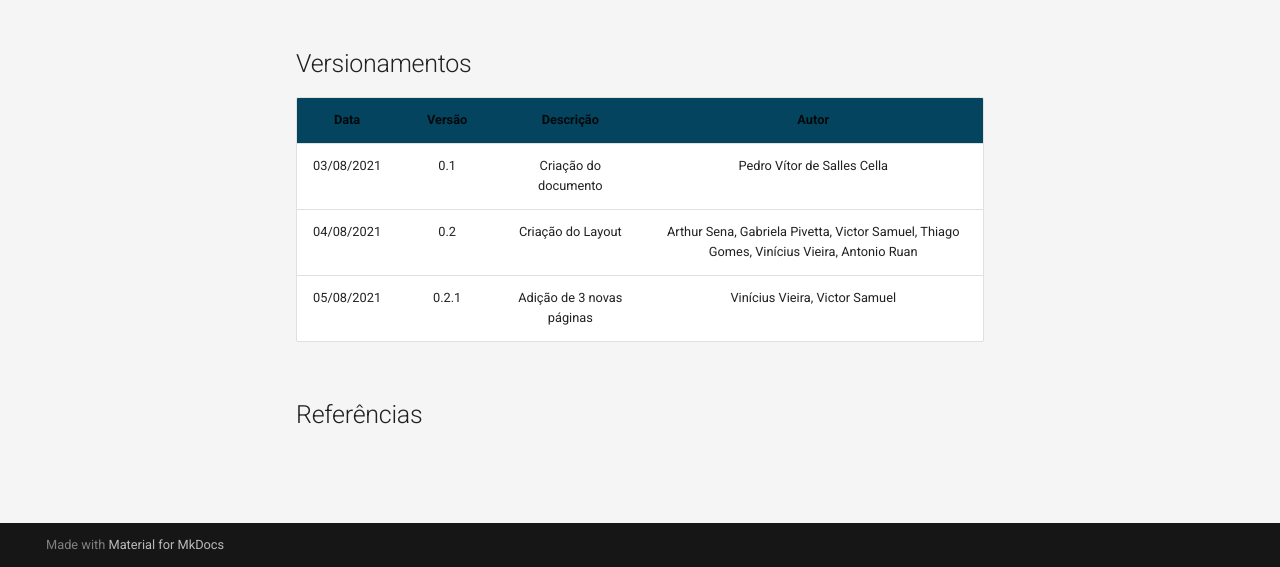
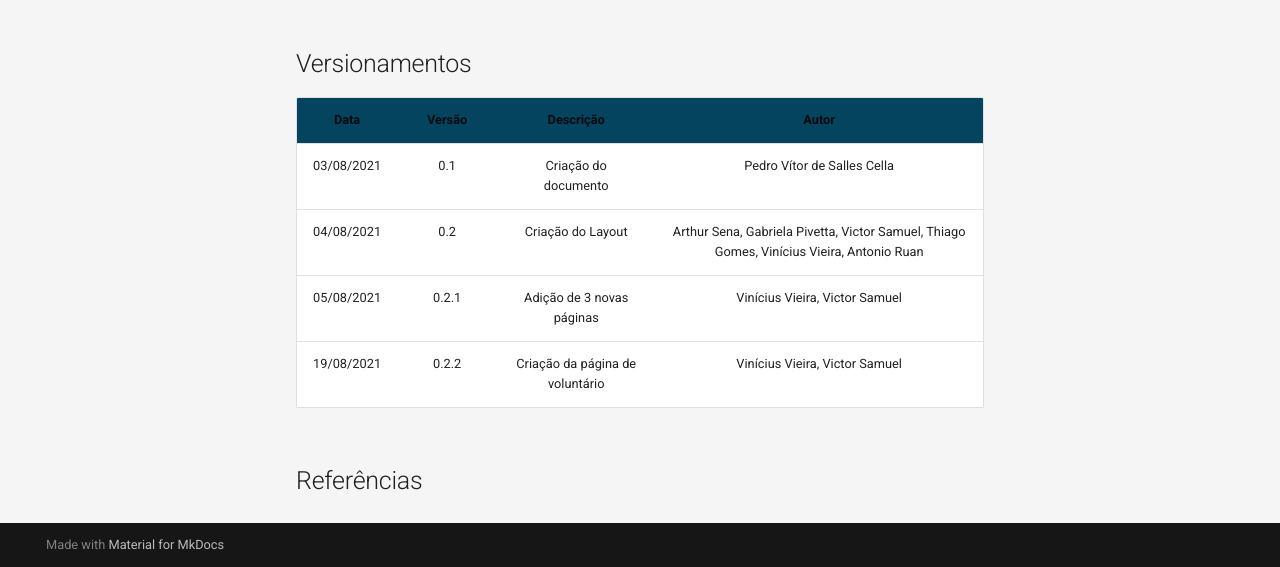
Before and after one commit to UnBArqDsw2021-1/2021.1_G3_PetStop_docs, an MkDocs documentation site: the page built from docs/designSprint/prototype.md, in a window 1280 px wide and 1276 px high. Shown: the part 709-1276 px from the top of the window. Built offline with MkDocs 1.6.1 and Material for MkDocs 9.7.7, drawn with Linux system fonts in a browser that asks for light colours.

Commit message:
criaçao da pagina de voluntario
Co-authored-by: Vinícius Vieira de Souza <vd.souza1999@gmail.com>

```diff
--- a/docs/designSprint/prototype.md
+++ b/docs/designSprint/prototype.md
@@ -11,5 +11,6 @@ Concepção e desenvolvimento do protótipo através da implementação de 4 lay
 |03/08/2021| 0.1 | Criação do documento | Pedro Vítor de Salles Cella |
 |04/08/2021| 0.2 | Criação do Layout | Arthur Sena, Gabriela Pivetta, Victor Samuel, Thiago Gomes, Vinícius Vieira, Antonio Ruan |
 |05/08/2021| 0.2.1 | Adição de 3 novas páginas | Vinícius Vieira, Victor Samuel |
+|19/08/2021| 0.2.2 | Criação da página de voluntário | Vinícius Vieira, Victor Samuel |
 
 ## Referências
```
